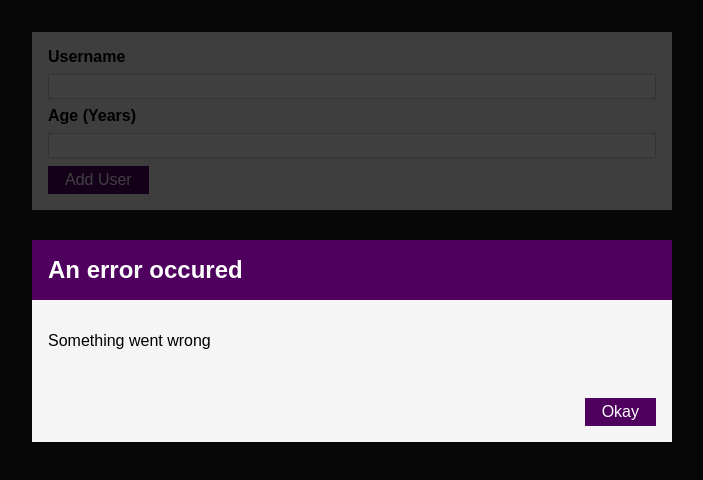
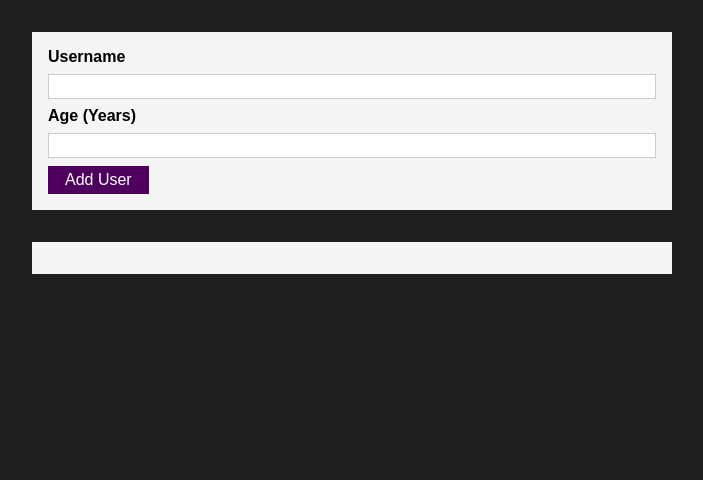
Before and after one commit to konnan933/userRecorder, a React (Create React App) app: page / in a window 1280 px wide. Shown: the top 480 px of the page, without its empty margins (288-991 px from the left). Built offline with nearby package versions, Linux system fonts and the light colour scheme.

Commit message:
Error becsukása lehetséges

```diff
--- a/src/components/UI/ErrorModal.js
+++ b/src/components/UI/ErrorModal.js
@@ -6,7 +6,7 @@ import classes from "./ErrorModal.module.css";
 function ErrorModal(props) {
   return (
     <div>
-      <div className={classes.backdrop}></div>
+      <div className={classes.backdrop} onClick={props.onConfirm}></div>
       <Card className={classes.modal}>
         <header className={classes.header}>
           <h2>{props.title}</h2>
@@ -15,7 +15,7 @@ function ErrorModal(props) {
           <p>{props.messege}</p>
         </div>
         <footer className={classes.actions}>
-          <Button>Okay</Button>
+          <Button onClick={props.onConfirm}>Okay</Button>
         </footer>
       </Card>
     </div>
--- a/src/components/Users/AddUser.js
+++ b/src/components/Users/AddUser.js
@@ -8,13 +8,23 @@ import ErrorModal from "../UI/ErrorModal";
 const AddUser = (props) => {
   const [enteredUsername, setEnteredUsername] = useState("");
   const [enteredAge, setEnteredAge] = useState("");
+  const [error, setError] = useState();
 
   const addUserHandler = (event) => {
     event.preventDefault();
     if (enteredUsername.trim().length === 0 || enteredAge.trim().length === 0) {
+      setError({
+        title: "invalid name",
+        messege: "Please enter a valid name and age (none empty values)",
+      });
+
       return;
     }
     if (+enteredAge < 1) {
+      setError({
+        title: "invalid age",
+        messege: "Please enter a validage (greater than 0)",
+      });
       return;
     }
     props.onAddUser(enteredUsername, enteredAge);
@@ -29,10 +39,19 @@ const AddUser = (props) => {
   const ageChangeHandler = (event) => {
     setEnteredAge(event.target.value);
   };
+  function errorHandler() {
+    setError(null);
+  }
 
   return (
     <div>
-      <ErrorModal title="An error occured" messege="Something went wrong" />
+      {error && (
+        <ErrorModal
+          title={error.title}
+          messege={error.messege}
+          onConfirm={errorHandler}
+        />
+      )}
       <Card className={classes.input}>
         <form onSubmit={addUserHandler}>
           <label htmlFor="username">Username</label>
```
